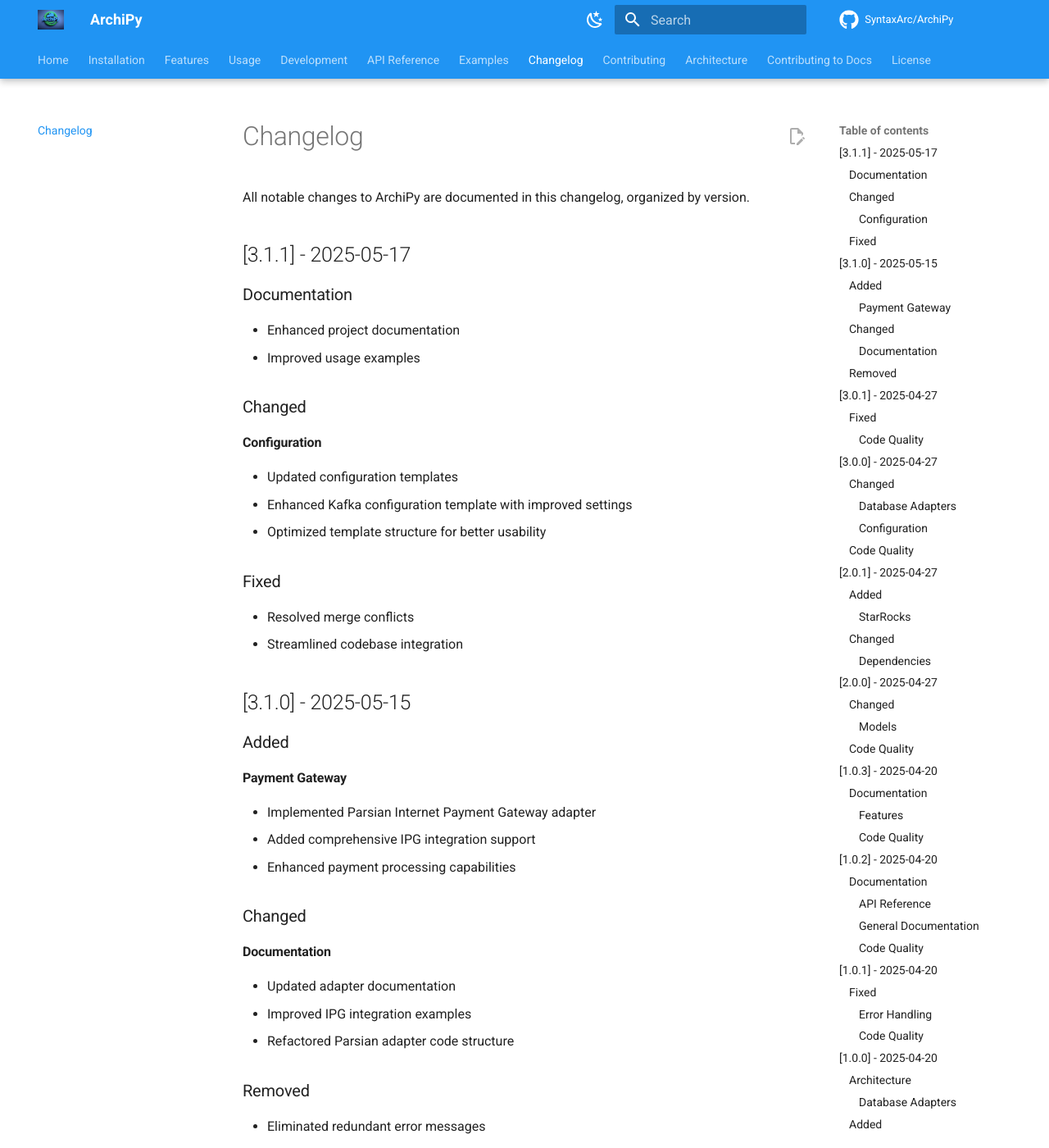
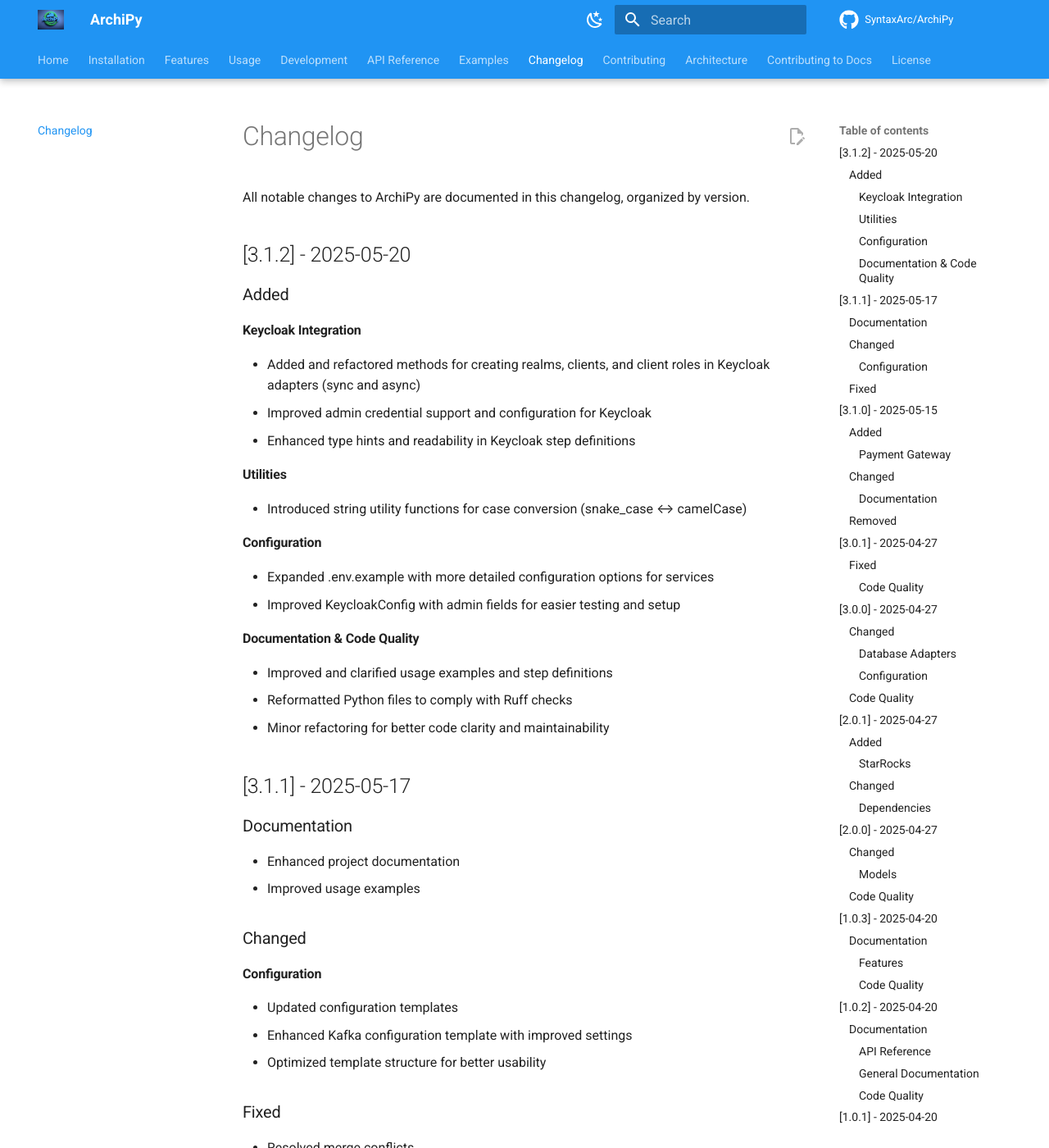
Before and after one commit to negatic/ArchiPy, an MkDocs documentation site: the page built from docs/changelog.md, in a window 1280 px wide and 1400 px high. Shown: the whole window at 82% size. Built offline with MkDocs 1.6.1 and Material for MkDocs 9.7.7, drawn with Linux system fonts in a browser that asks for light colours; comment, search, counter and statistics services are not loaded; the version menu is left out.

Commit message:
update changelogs

```diff
--- a/docs/changelog.md
+++ b/docs/changelog.md
@@ -2,6 +2,29 @@
 
 All notable changes to ArchiPy are documented in this changelog, organized by version.
 
+
+
+
+## [3.1.2] - 2025-05-20
+
+### Added
+
+#### Keycloak Integration
+- Added and refactored methods for creating realms, clients, and client roles in Keycloak adapters (sync and async)
+- Improved admin credential support and configuration for Keycloak
+- Enhanced type hints and readability in Keycloak step definitions
+
+#### Utilities
+- Introduced string utility functions for case conversion (snake_case ↔ camelCase)
+
+#### Configuration
+- Expanded .env.example with more detailed configuration options for services
+- Improved KeycloakConfig with admin fields for easier testing and setup
+
+#### Documentation & Code Quality
+- Improved and clarified usage examples and step definitions
+- Reformatted Python files to comply with Ruff checks
+- Minor refactoring for better code clarity and maintainability
 
 
 ## [3.1.1] - 2025-05-17
```
